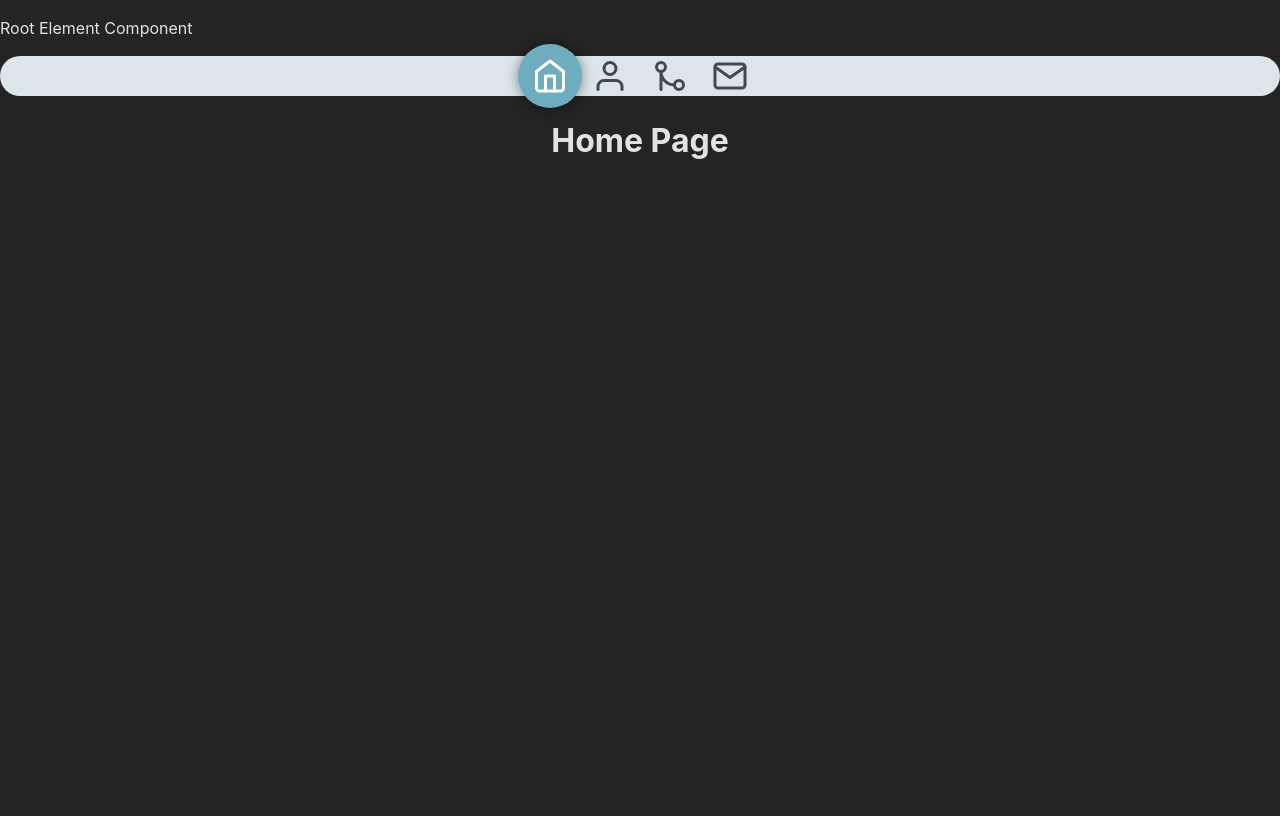
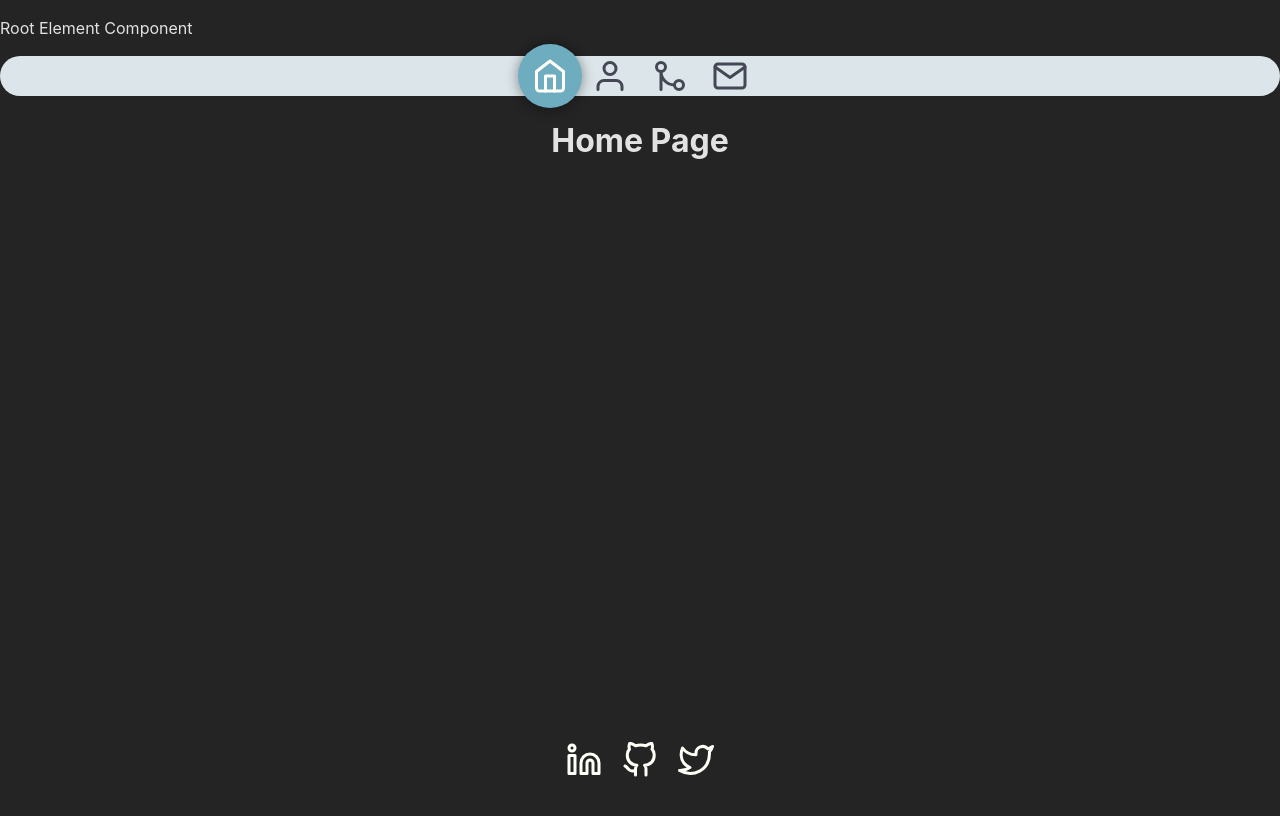
Before and after one commit to andrew-oyanguren/typescript-portfolio, a React (Vite) app: page / in a window 1280 px wide. Built offline with nearby package versions, Linux system fonts and the light colour scheme.

Commit message:
Added Footer component with social links

```diff
--- /dev/null
+++ b/src/components/Footer/Footer.module.css
@@ -0,0 +1,26 @@
+.Footer {
+  position: absolute;
+  bottom: 0;
+  width: 100%;
+
+  display: flex;
+  justify-content: end;
+  justify-content: center;
+}
+
+.socialsList {
+  padding: 0;
+  display: flex;
+}
+
+.socialsList li {
+  list-style-type: none;
+}
+
+.socialsList li + li {
+  margin-left: 20px;
+}
+
+.socialsList li img {
+  filter: var(--svg-filter-light);
+}
--- /dev/null
+++ b/src/components/Footer/Footer.tsx
@@ -0,0 +1,19 @@
+import { SOCIAL_LINKS } from 'src/constants';
+
+import styles from './Footer.module.css';
+
+export default function Footer() {
+  return (
+    <footer className={styles.Footer}>
+      <ul className={styles.socialsList}>
+        {SOCIAL_LINKS.map((obj) => (
+          <li key={obj.url}>
+            <a href={obj.url} target='_blank'>
+              <img src={obj.icon} alt={obj.altText} />
+            </a>
+          </li>
+        ))}
+      </ul>
+    </footer>
+  );
+}
--- a/src/components/index.ts
+++ b/src/components/index.ts
@@ -1,2 +1,3 @@
 export { default as PageWrapper } from './PageWrapper/PageWrapper';
 export { default as Navigation } from './Navigation/Navigation';
+export { default as Footer } from './Footer/Footer';
--- a/src/routes/root.tsx
+++ b/src/routes/root.tsx
@@ -1,6 +1,6 @@
 import { Outlet } from 'react-router-dom';
 
-import { Navigation } from '../components';
+import { Navigation, Footer } from '../components';
 
 export default function Root() {
   return (
@@ -10,6 +10,7 @@ export default function Root() {
       <main>
         <Outlet />
       </main>
+      <Footer />
     </>
   );
 }
```
